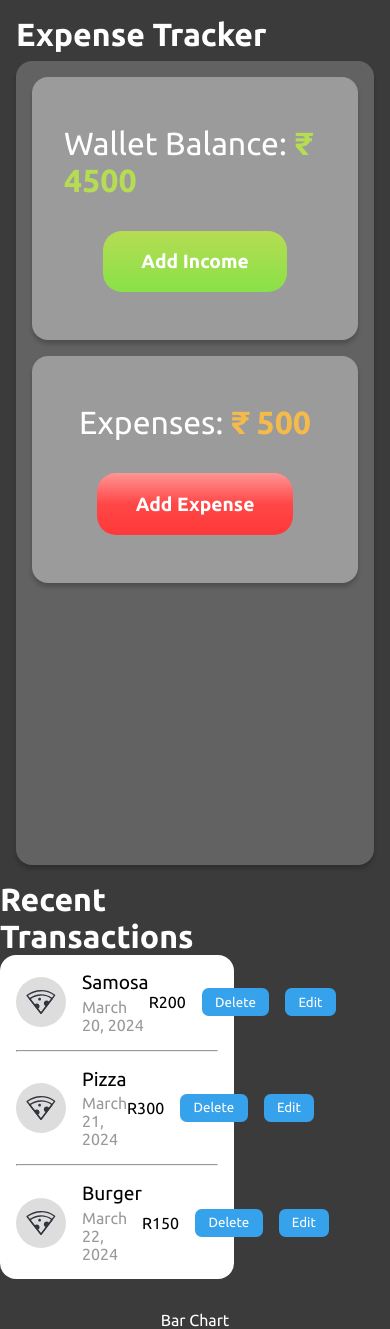
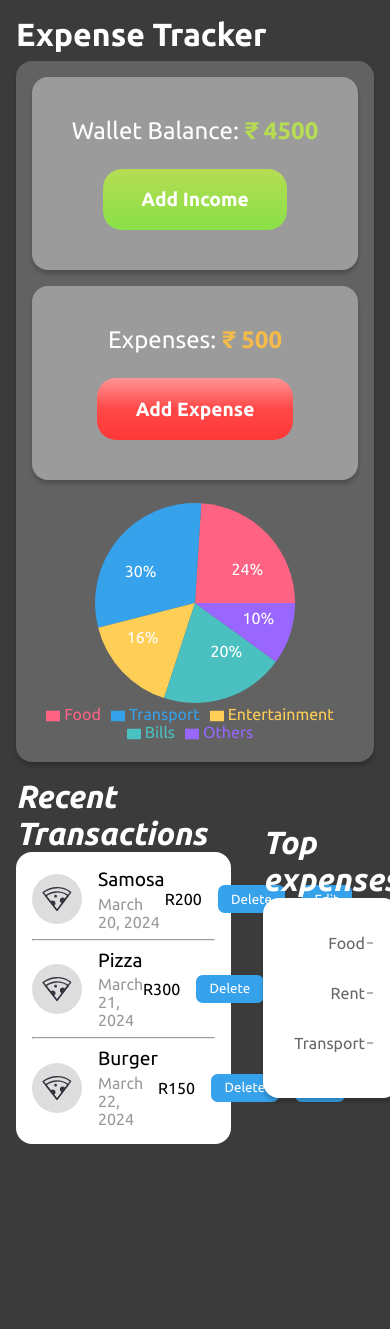
Before and after one commit to Iknowimhere/X-ExpenseTracker, a React (Vite) app: page / in a window 390 px wide. After the commit the page ends 1144 px from the top, so only its background shows below. Built offline with nearby package versions, Linux system fonts and the light colour scheme.

Commit message:
add bar chart for top expenses

```diff
--- a/package.json
+++ b/package.json
@@ -12,6 +12,7 @@
   "dependencies": {
     "react": "^18.3.1",
     "react-dom": "^18.3.1",
+    "react-modal": "^3.16.1",
     "recharts": "^2.14.1"
   },
   "devDependencies": {
--- a/src/components/Header/Header.css
+++ b/src/components/Header/Header.css
@@ -1,6 +1,3 @@
-.header-container {
-    padding: 1em;
-  }
 
 .header-title {
   margin-bottom: 8px;
@@ -12,67 +9,65 @@
   display: flex;
   justify-content: space-evenly;
   align-items: center;
-    box-shadow: 0 4px 4px rgba(0,0,0,0.2);
+  box-shadow: 0 4px 4px rgba(0, 0, 0, 0.2);
   padding: 1em;
   flex-wrap: wrap;
   gap: 1em;
 }
 
 .stats-card {
-    background-color: #9B9B9B;
-    box-shadow: 0 4px 4px rgba(0,0,0,0.2);
+  background-color: #9b9b9b;
+  box-shadow: 0 4px 4px rgba(0, 0, 0, 0.2);
   display: flex;
   flex-direction: column;
   align-items: center;
-    padding: 3em 2em;
+  justify-content: center;
+  padding: 2.5em 1em;
   border-radius: 1em;
   width: 30%;
   min-width: 300px;
 }
 
 .stats-amount {
-    font-size: 2em;
+  font-size: 1.5em;
   font-weight: 400;
   margin-bottom: 1em;
 }
 
 .balance-amount {
-    color: #B5DC52;
+  color: #b5dc52;
   font-weight: 700;
 }
 
 .expense-amount {
-    color: #F4BB4A;
+  color: #f4bb4a;
   font-weight: 700;
 }
 
 .add-income-btn {
   padding: 1em 2em;
-    background: linear-gradient(#B5DC52,#89E148);
+  background: linear-gradient(#b5dc52, #89e148);
   border: none;
   color: #fff;
   border-radius: 1em;
   font-weight: bolder;
   font-size: larger;
   cursor: pointer;
-    transition: transform 0.2s;
+}
+.pie-chart-container {
+  width: 30%;
+  height: 100%;
 }
 
 .add-expense-btn {
   padding: 1em 2em;
-    background: linear-gradient(#FF9595,#FF4747,#FF3838);
+  background: linear-gradient(#ff9595, #ff4747, #ff3838);
   border: none;
   color: #fff;
   border-radius: 1em;
   font-weight: bolder;
   font-size: larger;
   cursor: pointer;
-    transition: transform 0.2s;
-  }
-
-  .add-income-btn:hover,
-  .add-expense-btn:hover {
-    transform: scale(1.05);
 }
 
 @media (max-width: 1024px) {
@@ -89,4 +84,8 @@
     .stats-container {
       flex-direction: column;
     }
+    .pie-chart-container {
+      width: 100%;
+      height: 100%;
     }
+  }
--- a/src/components/Header/Header.jsx
+++ b/src/components/Header/Header.jsx
@@ -1,7 +1,15 @@
-import './Header.css'
-import { PieChart, Pie, Sector, Cell, ResponsiveContainer, Legend, Tooltip } from 'recharts';
+import './Header.css';
+import {
+  PieChart,
+  Pie,
+  Sector,
+  Cell,
+  ResponsiveContainer,
+  Legend,
+  Tooltip,
+} from 'recharts';
 
-
+import { useState } from 'react';
 
 export const Header = () => {
   const data = [
@@ -9,63 +17,91 @@ export const Header = () => {
     { name: 'Transport', value: 150, color: '#36A2EB' },
     { name: 'Entertainment', value: 80, color: '#FFCE56' },
     { name: 'Bills', value: 100, color: '#4BC0C0' },
-        { name: 'Others', value: 50, color: '#9966FF' }
-    ]
+    { name: 'Others', value: 50, color: '#9966FF' },
+  ];
 
   const RADIAN = Math.PI / 180;
-    const renderCustomizedLabel = ({ cx, cy, midAngle, innerRadius, outerRadius, percent, index }) => {
+  const renderCustomizedLabel = ({
+    cx,
+    cy,
+    midAngle,
+    innerRadius,
+    outerRadius,
+    percent,
+    index,
+  }) => {
     const radius = innerRadius + (outerRadius - innerRadius) * 0.5;
     const x = cx + radius * Math.cos(-midAngle * RADIAN);
     const y = cy + radius * Math.sin(-midAngle * RADIAN);
 
     return (
-            <text x={x} y={y} fill="white" textAnchor={x > cx ? 'start' : 'end'} dominantBaseline="central">
+      <text
+        x={x}
+        y={y}
+        fill='white'
+        textAnchor={x > cx ? 'start' : 'end'}
+        dominantBaseline='central'
+      >
         {`${(percent * 100).toFixed(0)}%`}
       </text>
     );
   };
   return (
-        <div className="header-container">
-            <h1 className="header-title">Expense Tracker</h1>
-            <div className="stats-container">
+    <div className='header-container'>
+      <h1 className='header-title'>Expense Tracker</h1>
+      <div className='stats-container'>
         {/* wallet balance */}
-                <div className="stats-card">
-                    <p className="stats-amount">
-                        Wallet Balance: <span className="balance-amount">₹ 4500</span>
+        <div className='stats-card'>
+          <p className='stats-amount'>
+            Wallet Balance: <span className='balance-amount'>₹ 4500</span>
           </p>
-                    <button className="add-income-btn">Add Income</button>
+          <button
+            className='add-income-btn'
+            onClick={() => openModal('income')}
+          >
+            Add Income
+          </button>
         </div>
         {/* Expenses */}
-                <div className="stats-card">
-                    <p className="stats-amount">
-                        Expenses: <span className="expense-amount">₹ 500</span>
+        <div className='stats-card'>
+          <p className='stats-amount'>
+            Expenses: <span className='expense-amount'>₹ 500</span>
           </p>
-                    <button className="add-expense-btn">Add Expense</button>
+          <button
+            className='add-expense-btn'
+            onClick={() => openModal('expense')}
+          >
+            Add Expense
+          </button>
         </div>
         {/* pie chart */}
-                <div >
+        <div className='pie-chart-container'>
           {/* <h1>PieChart</h1> */}
-                    <ResponsiveContainer width="100%" height={250}>
-                        <PieChart >
+          <ResponsiveContainer width='100%' height={250}>
+            <PieChart>
               <Pie
                 data={data}
-                                cx="50%"
-                                cy="50%"
-                                dataKey="value"
+                cx='50%'
+                cy='50%'
+                dataKey='value'
                 outerRadius={100}
                 labelLine={false}
                 label={renderCustomizedLabel}
                 strokeWidth={0}
               >
                 {data.map((entry, index) => {
-                                    return <Cell key={`cell-${index}`} fill={entry.color} />
+                  return <Cell key={`cell-${index}`} fill={entry.color} />;
                 })}
               </Pie>
-                            <Legend layout='horizontal' align='center' verticalAlign='bottom' />
+              <Legend
+                layout='horizontal'
+                align='center'
+                verticalAlign='bottom'
+              />
             </PieChart>
           </ResponsiveContainer>
         </div>
       </div>
     </div>
-    )
-}
+  );
+};
--- /dev/null
+++ b/src/components/Transaction/TopExpenses.jsx
@@ -0,0 +1,45 @@
+import {
+  BarChart,
+  Bar,
+  XAxis,
+  YAxis,
+  CartesianGrid,
+  Tooltip,
+  ResponsiveContainer,
+} from 'recharts';
+
+export const TopExpenses = () => {
+  const data = [
+    {
+      name: 'Food',
+      amount: 2000,
+      fill: '#FF6384',
+    },
+    {
+      name: 'Rent',
+      amount: 5000,
+      fill: '#36A2EB',
+    },
+    {
+      name: 'Transport',
+      amount: 1500,
+      fill: '#FFCE56',
+    },
+  ];
+
+  return (
+    <div style={{ height: 200 }}>
+      <ResponsiveContainer width='100%' height='100%'>
+        <BarChart
+          layout='vertical'
+          data={data}
+                  margin={{ left: 50, right: 50, top: 20 }}
+        >
+                  <XAxis type='number' axisLine={false}/>
+          <YAxis dataKey='name' type='category'axisLine={false} />
+          <Bar dataKey='amount' barSize={15} />
+        </BarChart>
+      </ResponsiveContainer>
+    </div>
+  );
+};
--- a/src/components/Transaction/Transaction.css
+++ b/src/components/Transaction/Transaction.css
@@ -1,29 +1,32 @@
-.transactions-container {
+.transaction-container {
   display: flex;
-    flex-direction: column;
-    justify-content: space-between;
-    /* padding: 1em; */
+  /* justify-content: space-around; */
+  gap: 2em;
+  margin-top: 1em;
+  align-items: center;
 }
 .recent-transactions-container {
   display: flex;
   flex-direction: column;
-    /* padding: 1em; */
   width: 60%;
-    align-items: start;
 }
 
 .recent-transactions {
   background-color: #fff;
   border-radius: 1em;
   color: black;
-    padding: 1em;
+  padding: 0.5em;
   width: 100%;
+}
+.transaction-title {
+  font-style: italic;
 }
 
 .list {
   display: flex;
   flex-direction: column;
-    gap: 1em;
+  gap: 0.5em;
+  padding: 0.5em;
 }
 
 .list-item {
@@ -33,7 +36,6 @@
   /* padding: 1em; */
   border-radius: 0.5em;
 }
-
 
 .section1 {
   display: flex;
@@ -74,13 +76,19 @@
   padding: 0.5em 1em;
   border: none;
   border-radius: 0.5em;
-    background-color: #36A2EB;
+  background-color: #36a2eb;
   color: white;
   cursor: pointer;
 }
 
-
 .top-expenses {
-    margin-top: 2em;
-    text-align: center;
+  background-color: #fff;
+  border-radius: 1em;
+  box-shadow: 0 4px 4px rgba(0, 0, 0, 0.2);
 }
+.top-expenses-container {
+  /* width: 100%; */
+}
+.top-expenses-container h1 {
+  font-style: italic;
+}
--- a/src/components/Transaction/Transaction.jsx
+++ b/src/components/Transaction/Transaction.jsx
@@ -1,20 +1,21 @@
 import React from 'react';
 import './Transaction.css';
 import pizza from '../../assets/pizza.svg';
+import { TopExpenses } from './TopExpenses';
 
 const TransactionItem = ({ name, date, amount }) => (
-    <div className="list-item">
-        <div className="section1">
+  <div className='list-item'>
+    <div className='section1'>
       <img src={pizza} alt={name} />
-            <div className="section-content">
+      <div className='section-content'>
         <p>{name}</p>
         <p>{date}</p>
       </div>
     </div>
-        <div className="section2">
+    <div className='section2'>
       <p>{amount}</p>
-            <button className="action-btn">Delete</button>
-            <button className="action-btn">Edit</button>
+      <button className='action-btn'>Delete</button>
+      <button className='action-btn'>Edit</button>
     </div>
   </div>
 );
@@ -28,10 +29,10 @@ export const Main = () => {
 
   return (
     <div className='transaction-container'>
-            <div className="recent-transactions-container">
-            <h1 className="transaction-title">Recent Transactions</h1>
+      <div className='recent-transactions-container'>
+        <h1 className='transaction-title'>Recent Transactions</h1>
         <div className='recent-transactions'>
-                <div className="list">
+          <div className='list'>
             {transactions.map((transaction, index) => (
               <React.Fragment key={index}>
                 <TransactionItem {...transaction} />
@@ -41,8 +42,11 @@ export const Main = () => {
           </div>
         </div>
       </div>
-            <div className="top-expenses">
-                <p>Bar Chart</p>
+      <div className='top-expenses-container'>
+        <h1>Top expenses</h1>
+        <div className='top-expenses'>
+          <TopExpenses />
+        </div>
       </div>
     </div>
   );
--- a/src/index.css
+++ b/src/index.css
@@ -4,13 +4,20 @@
   margin: 0;
   padding: 0;
   box-sizing: border-box;
-  font-family: "Ubuntu", sans-serif;
+  font-family: 'Ubuntu', sans-serif;
 }
 
 body {
   width: 100%;
   overflow: hidden;
   height: 100vh;
-  background-color: #3B3B3B;
+  background-color: #3b3b3b;
   color: #fff;
+  padding: 1em;
 }
+
+@media (max-width: 768px) {
+  body {
+    overflow-y: scroll;
+  }
+}
```
Also changed, not shown: src/components/Modal/AddIncomeModal.jsx (added, +19 -0 lines), src/components/Modal/AddIncomeModal.css (added), 1 other file (tests, documents, lock files or other folders). Lines whose indentation alone changed are shown as unchanged.
